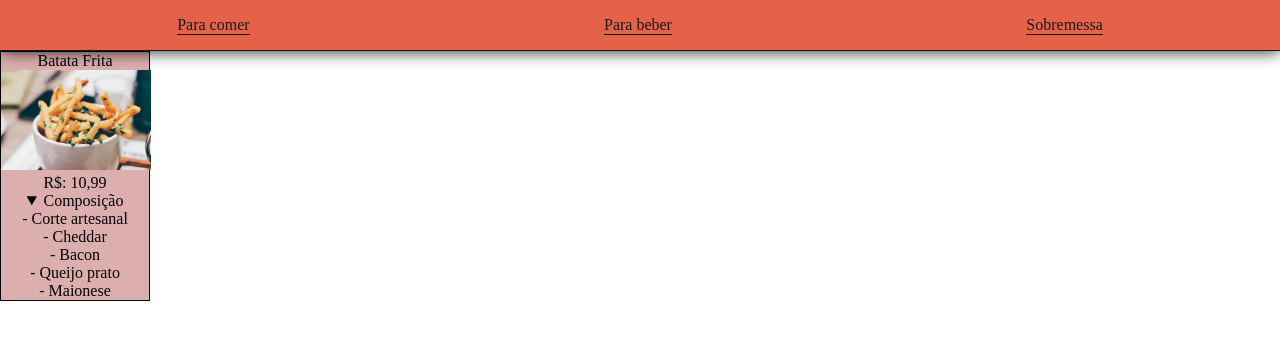
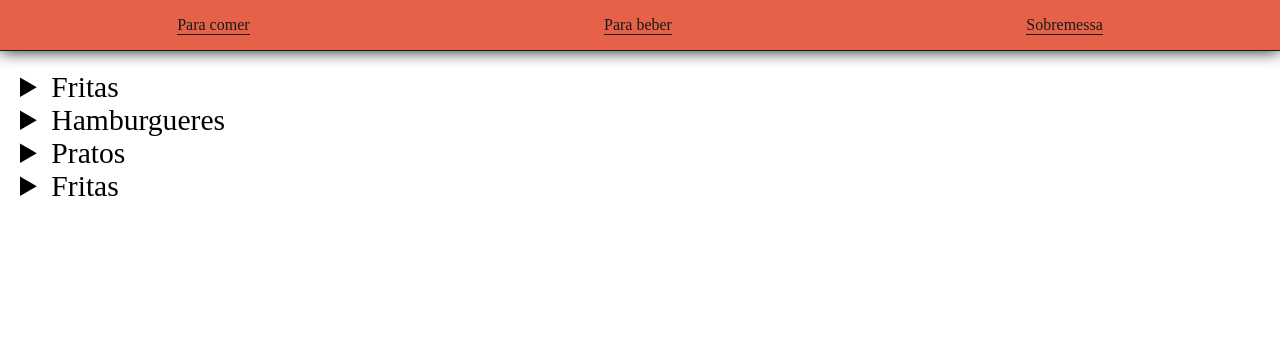
Before and after one commit to MoisesSS1/Hamburgueria, a React (Create React App) app: page / in a window 1280 px wide. Shown: the top 340 px of the page. Built offline with nearby package versions, Linux system fonts and the light colour scheme.

Commit message:
Finalizando cards e estrutura dos itens

```diff
--- a/src/App.js
+++ b/src/App.js
@@ -1,14 +1,13 @@
 import './App.css';
 import Header from './components/Header'
-import ParaComer from './components/ParaComer';
+import Main from './components/Main'
 
 function App() {
   return (
     <div className="App">
 
       <Header></Header>
-      <ParaComer></ParaComer>
-
+      <Main></Main>
     </div>
   );
 }
--- a/src/components/Main.js
+++ b/src/components/Main.js
@@ -1,8 +1,110 @@
 import React from 'react'
+import style from '../components/Main.module.css'
+import ParaComer from '../components/ParaComer'
+import BatataFrita from '../images/batata_frita.jpg'
+import Hamburguer from '../images/hamburger.jpg'
+
 
 const Main = () => {
+
   return (
-    <div>Main</div>
+
+    <div className={style.main}>
+
+      <details>
+        <summary className={style.title}>Fritas</summary>
+          <div className={style.container}>
+              <ParaComer
+              nome="Batata Frita"
+              imageSRC= {BatataFrita}
+              descricao="Batata Frita"
+              preco='R$: 10,99'
+              ingredientes="Batata com corte artesanal, cheddar, bacon, queijo prato. Acompanha maionese">
+              </ParaComer>
+
+              <ParaComer
+              nome="Batata Frita"
+              imageSRC= {BatataFrita}
+              descricao="Batata Frita"
+              preco='R$: 10,99'
+              ingredientes="Batata com corte artesanal, cheddar, bacon, queijo prato. Acompanha maionese">
+              </ParaComer>
+
+              <ParaComer
+              nome="Batata Frita"
+              imageSRC= {BatataFrita}
+              descricao="Batata Frita"
+              preco='R$: 10,99'
+              ingredientes="Batata com corte artesanal, cheddar, bacon, queijo prato. Acompanha maionese">
+              </ParaComer>
+
+              <ParaComer
+              nome="Batata Frita"
+              imageSRC= {BatataFrita}
+              descricao="Batata Frita"
+              preco='R$: 10,99'
+              ingredientes="Batata com corte artesanal, cheddar, bacon, queijo prato. Acompanha maionese">
+              </ParaComer>
+          </div>
+      </details>
+
+    <details>
+      <summary className={style.title}>Hamburgueres</summary>
+      <div className={style.container}>
+        <ParaComer
+        nome="Hamburguer x"
+        imageSRC= {Hamburguer}
+        descricao="Hamburguer x"
+        preco='R$: 30,00'
+        ingredientes="Queijo, farofa de bacon, creme de ceblo e maionese.">
+        </ParaComer>
+
+        <ParaComer
+        nome="Hamburguer x"
+        imageSRC= {Hamburguer}
+        descricao="Hamburguer x"
+        preco='R$: 30,00'
+        ingredientes="Queijo, farofa de bacon, creme de ceblo e maionese.">
+        </ParaComer>
+
+
+        <ParaComer
+        nome="Hamburguer x"
+        imageSRC= {Hamburguer}
+        descricao="Hamburguer x"
+        preco='R$: 30,00'
+        ingredientes="Queijo, farofa de bacon, creme de ceblo e maionese.">
+        </ParaComer>
+
+        <ParaComer
+        nome="Hamburguer x"
+        imageSRC= {Hamburguer}
+        descricao="Hamburguer x"
+        preco='R$: 30,00'
+        ingredientes="Queijo, farofa de bacon, creme de ceblo e maionese.">
+        </ParaComer>
+        </div>
+    </details>
+
+    <details>
+      <summary className={style.title}>Pratos</summary>
+      <div className={style.container}>
+        <ParaComer
+        nome="Hamburguer x"
+        imageSRC= {Hamburguer}
+        descricao="Hamburguer x"
+        preco='R$: 30,00'
+        ingredientes="Queijo, farofa de bacon, creme de ceblo e maionese.">
+        </ParaComer>
+
+        </div>
+    </details>
+
+    <details>
+      <summary className={style.title}>Fritas</summary>
+    </details>
+
+    </div>
   )
 }
 
--- /dev/null
+++ b/src/components/Main.module.css
@@ -0,0 +1,17 @@
+.main {
+    text-align: center;
+    margin: 20px auto;
+}
+
+.container {
+    display: flex;
+    flex-direction: row;
+    flex-wrap: wrap;
+    justify-content: space-around;
+}
+
+.title {
+    text-align: left;
+    font-size: 1.85em;
+    padding-left: 20px;
+}
--- a/src/components/ParaComer.js
+++ b/src/components/ParaComer.js
@@ -1,20 +1,20 @@
 import React from 'react'
 import styles from './ParaComer.module.css'
-import BatataFrita from '../images/batata_frita.jpg'
 
-const ParaComer = () => {
+const ParaComer = (props) => {
+
   return (
     <div className={styles.card}>
-        <p>Batata Frita</p>
-        <img src={BatataFrita} alt="" />
-        <p>R$: 10,99</p>
-        <details open='open'>
+        <p>{props.nome}</p>
+
+        <img src={props.imageSRC} alt={props.descricao} />
+
+        <p>{props.preco}</p>
+
+        <details>
         <summary>Composição</summary>
-            <p>- Corte artesanal</p>
-            <p>- Cheddar</p>
-            <p>- Bacon</p>
-            <p>- Queijo prato</p>
-            <p>- Maionese</p>
+        <p>{props.ingredientes}</p>
+
         </details>
     </div>
   )
--- a/src/components/ParaComer.module.css
+++ b/src/components/ParaComer.module.css
@@ -1,11 +1,13 @@
 .card {
-    width: 150px;
+    width: 30%;
     background-color: rgb(221, 174, 174);
     text-align: center;
     border: 1px solid black;
+    margin: 20px;
 }
 
 .card img{
-    width: 150px;
-    height: 100px;
+    width: 100%;
+    height: 80px;
+    object-fit: contain;
 }
```
Also changed, not shown: src/images/hamburger.jpg (added).
